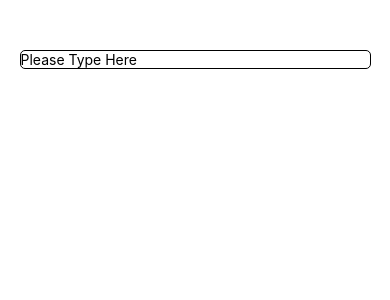
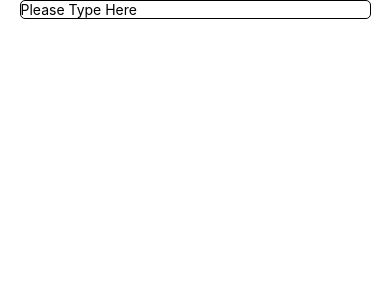
Before and after one commit to sunilinus12/Ts_Practise, a React Native app: screen / in a window 390 px wide. Shown: the top 300 px of the page. Built offline with nearby package versions, Linux system fonts and the light colour scheme.

Commit message:
added the safeareprovider

```diff
--- a/App.tsx
+++ b/App.tsx
@@ -1,11 +1,14 @@
 import { StatusBar } from "expo-status-bar";
 import { SearchScreen } from "./src/screens";
+import { SafeAreaProvider } from "react-native-safe-area-context";
 
 export default function App() {
   return (
     <>
-      <StatusBar style="auto" />
-      <SearchScreen />
+      <SafeAreaProvider>
+        <StatusBar style="auto" />
+        <SearchScreen />
+      </SafeAreaProvider>
     </>
   );
 }
--- a/package.json
+++ b/package.json
@@ -13,7 +13,8 @@
     "expo": "~53.0.9",
     "expo-status-bar": "~2.2.3",
     "react": "19.0.0",
-    "react-native": "0.79.2"
+    "react-native": "0.79.2",
+    "react-native-safe-area-context": "^5.4.1"
   },
   "devDependencies": {
     "@babel/core": "^7.25.2",
--- a/src/components/ListCard.tsx
+++ b/src/components/ListCard.tsx
@@ -9,7 +9,9 @@ const ListCard: React.FC<ListItemProps> = ({ SEARCHVAL, ADDRESS }) => {
       {SEARCHVAL && (
         <Text style={styles.title}>{capitalizeEachWord(SEARCHVAL)}</Text>
       )}
-      {ADDRESS && <Text style={styles.subtitle}>{capitalizeEachWord(ADDRESS)}</Text>}
+      {ADDRESS && (
+        <Text style={styles.subtitle}>{capitalizeEachWord(ADDRESS)}</Text>
+      )}
     </View>
   );
 };
@@ -28,6 +30,7 @@ const styles = StyleSheet.create({
     shadowOpacity: 0.1,
     shadowRadius: 4,
     elevation: 3,
+    width: "92%",
   },
   title: {
     fontSize: 16,
--- a/src/screens/SearchScreen.tsx
+++ b/src/screens/SearchScreen.tsx
@@ -3,9 +3,12 @@ import React, { useCallback } from "react";
 import { InputField, ListCard, LoadingIndicator } from "../components";
 import { useSearchView } from "../hooks";
 import { ListItemProps } from "../interfaces";
+import { useSafeAreaInsets } from "react-native-safe-area-context";
 
 const SearchScreen: React.FC = () => {
   const { handleChangeText, field, list, loading, error } = useSearchView();
+  const insets = useSafeAreaInsets();
+  console.log("insetsinsetsinsets", insets);
 
   const renderItem = useCallback(({ item }: { item: ListItemProps }) => {
     return <ListCard ADDRESS={item.ADDRESS} SEARCHVAL={item.SEARCHVAL} />;
@@ -16,7 +19,12 @@ const SearchScreen: React.FC = () => {
   );
 
   return (
-    <View style={styles.container}>
+    <View
+      style={[
+        styles.container,
+        { paddingBottom: insets?.bottom, paddingTop: insets?.top },
+      ]}
+    >
       <InputField
         placeholder="Please Type Here"
         value={field}
@@ -29,6 +37,7 @@ const SearchScreen: React.FC = () => {
           data={list}
           renderItem={renderItem}
           keyExtractor={keyExtractor}
+          showsVerticalScrollIndicator={false}
         />
       ) : (
         <LoadingIndicator />
@@ -42,7 +51,7 @@ export default SearchScreen;
 const styles = StyleSheet.create({
   container: {
     flex: 1,
-    marginTop: 50,
+    // marginTop: 50,
     alignItems: "center",
   },
   textField: {
```
Also changed, not shown: 1 other file (tests, documents, lock files or other folders).
